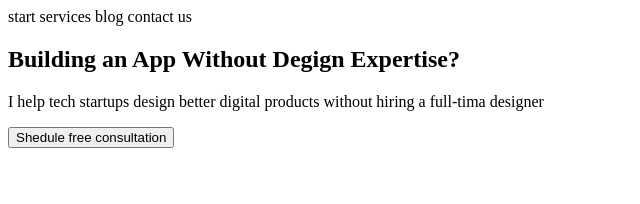
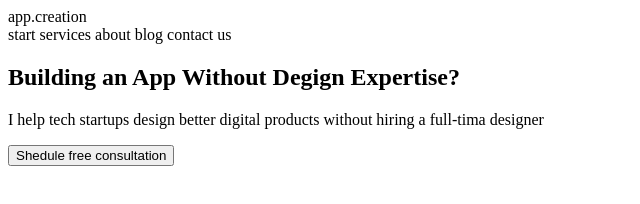
Before and after one commit to Psyxota/Nickolay_msk, a plain HTML site: page index.html in a window 1280 px wide. Shown: the whole page, without its empty margins (0-640 px from the left). Drawn offline with Linux system fonts and the light colour scheme.

Commit message:
Update index.html

```diff
--- a/index.html
+++ b/index.html
@@ -6,9 +6,11 @@
 </head>
 <body>
   <header>
+    <div>app.creation</div>
     <nav>
       <a>start</a>
       <a>services</a>
+      <a>about</a>
       <a>blog</a>
       <a>contact us</a>
     </nav>
```
